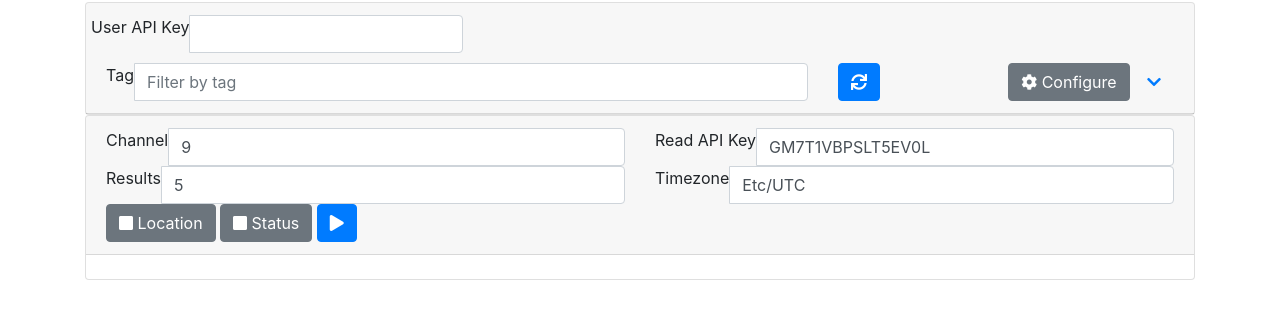
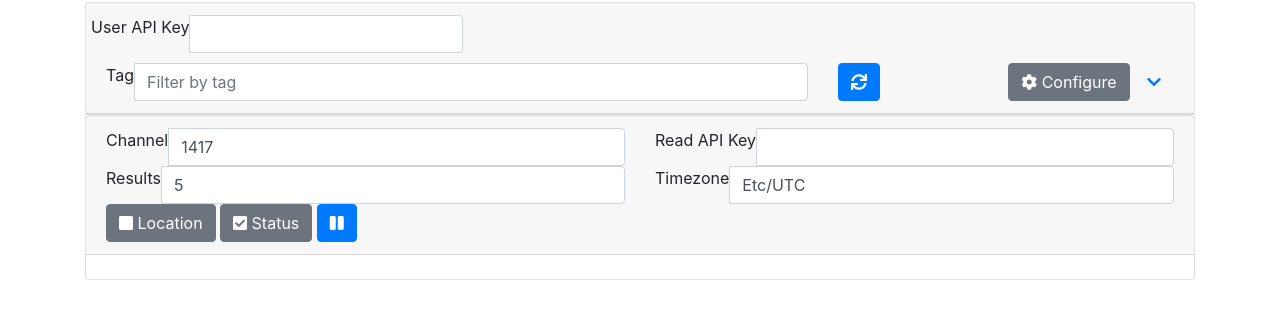
Before and after one commit to nothans/iot-debugger, a plain HTML site: page app/thingspeak.html in a window 1280 px wide. Shown: the part 110-426 px from the top of the page. Drawn offline with nearby package versions, Linux system fonts and the light colour scheme; no server answers.

Commit message:
Changing the ThingSpeak defaults to CheerLights

```diff
--- a/app/thingspeak.html
+++ b/app/thingspeak.html
@@ -43,13 +43,13 @@
 
             // set thingspeak
             thingspeak['url'] = 'https://api.thingspeak.com';
-            thingspeak['channel'] = 9;
-            thingspeak['read_api_key'] = 'GM7T1VBPSLT5EV0L';
+            thingspeak['channel'] = 1417;
+            thingspeak['read_api_key'] = '';
             thingspeak['results'] = 5;
             thingspeak['timezone'] = 'Etc/UTC';
             thingspeak['location'] = false;
-            thingspeak['status'] = false;
-            thingspeak['start'] = false;
+            thingspeak['status'] = true;
+            thingspeak['start'] = true;
 
             // save to local storage
             localStorage.setItem('thingspeak', JSON.stringify(thingspeak));
```
